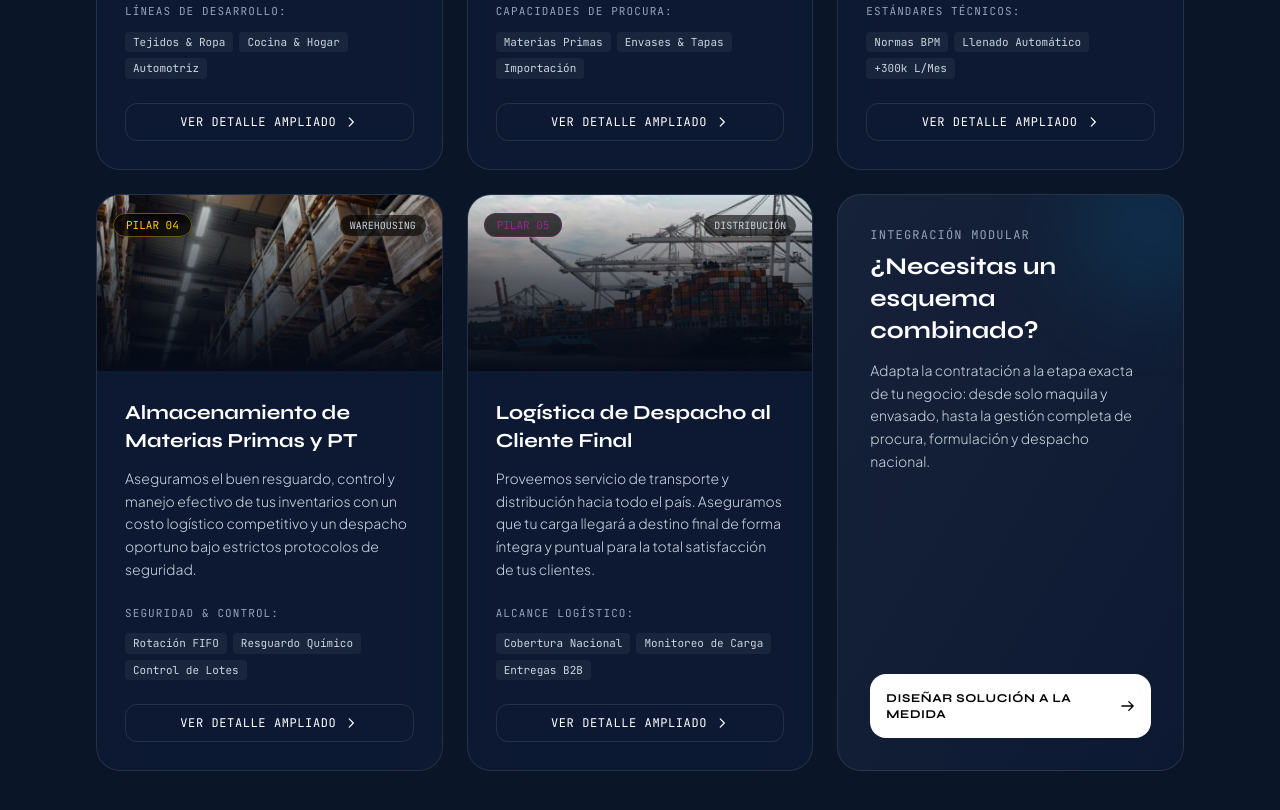
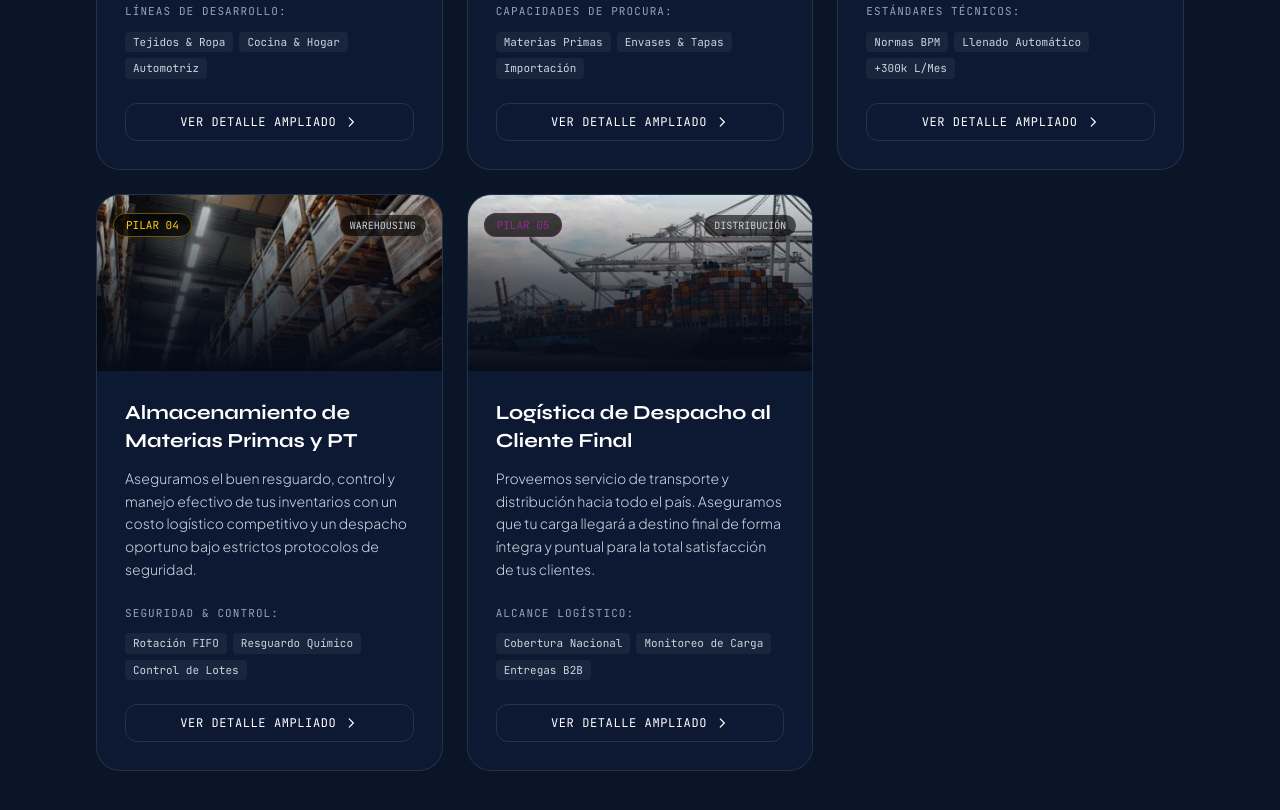
Before and after one commit to TessaWebs/loma-custom, a plain HTML site: page index.html in a window 1280 px wide. Shown: the part 2826-3636 px from the top of the page. Drawn offline with nearby package versions, Linux system fonts and the light colour scheme; animation ran at ten frames a second.

Commit message:
refactor: remove modular integration callout and adjust service carousel

```diff
--- a/index.html
+++ b/index.html
@@ -882,22 +882,6 @@
         </div>
       </div>
 
-      <!-- Interactive Callout: Custom Integration -->
-      <div class="carousel-snap w-[85vw] max-w-[340px] shrink-0 md:w-auto md:max-w-none md:shrink pop-card glass-panel rounded-3xl p-8 border border-white/10 flex flex-col justify-between bg-gradient-to-br from-white/[0.04] to-transparent relative overflow-hidden group reveal">
-        <div class="absolute -top-12 -right-12 w-40 h-40 bg-loma-cyan/10 rounded-full blur-2xl"></div>
-        <div>
-          <div class="text-xs font-mono uppercase tracking-widest text-slate-400 mb-2">Integración Modular</div>
-          <h3 class="font-syne font-bold text-2xl text-white mb-3">¿Necesitas un esquema combinado?</h3>
-          <p class="text-sm text-slate-300 font-light leading-relaxed mb-6">
-            Adapta la contratación a la etapa exacta de tu negocio: desde solo maquila y envasado, hasta la gestión completa de procura, formulación y despacho nacional.
-          </p>
-        </div>
-        <a href="#contacto" class="inline-flex items-center justify-between w-full p-4 rounded-2xl bg-white text-black font-syne font-bold text-xs uppercase tracking-wider hover:bg-slate-200 transition-colors">
-          <span>Diseñar Solución a la Medida</span>
-          <svg class="w-4 h-4" fill="none" stroke="currentColor" viewBox="0 0 24 24"><path stroke-linecap="round" stroke-linejoin="round" stroke-width="2" d="M14 5l7 7m0 0l-7 7m7-7H3"></path></svg>
-        </a>
-      </div>
-
     </div>
 
     <!-- Paginación interactiva para carrusel en móvil -->
@@ -907,7 +891,6 @@
       <button onclick="scrollToSlide('serviceCarousel', 2)" class="service-dot w-2 h-1.5 rounded-full bg-white/20 transition-all" aria-label="Ir al Pilar 3"></button>
       <button onclick="scrollToSlide('serviceCarousel', 3)" class="service-dot w-2 h-1.5 rounded-full bg-white/20 transition-all" aria-label="Ir al Pilar 4"></button>
       <button onclick="scrollToSlide('serviceCarousel', 4)" class="service-dot w-2 h-1.5 rounded-full bg-white/20 transition-all" aria-label="Ir al Pilar 5"></button>
-      <button onclick="scrollToSlide('serviceCarousel', 5)" class="service-dot w-2 h-1.5 rounded-full bg-white/20 transition-all" aria-label="Ir a Integración"></button>
     </div>
 
   </section>
@@ -1515,11 +1498,7 @@
           });
 
           if (sCounter) {
-            if (closestIdx < 5) {
-              sCounter.textContent = `Pilar ${closestIdx + 1} de 5`;
-            } else {
-              sCounter.textContent = `Integración Modular`;
-            }
+            sCounter.textContent = `Pilar ${Math.min(closestIdx + 1, 5)} de 5`;
           }
 
           sDots.forEach((dot, idx) => {
```
